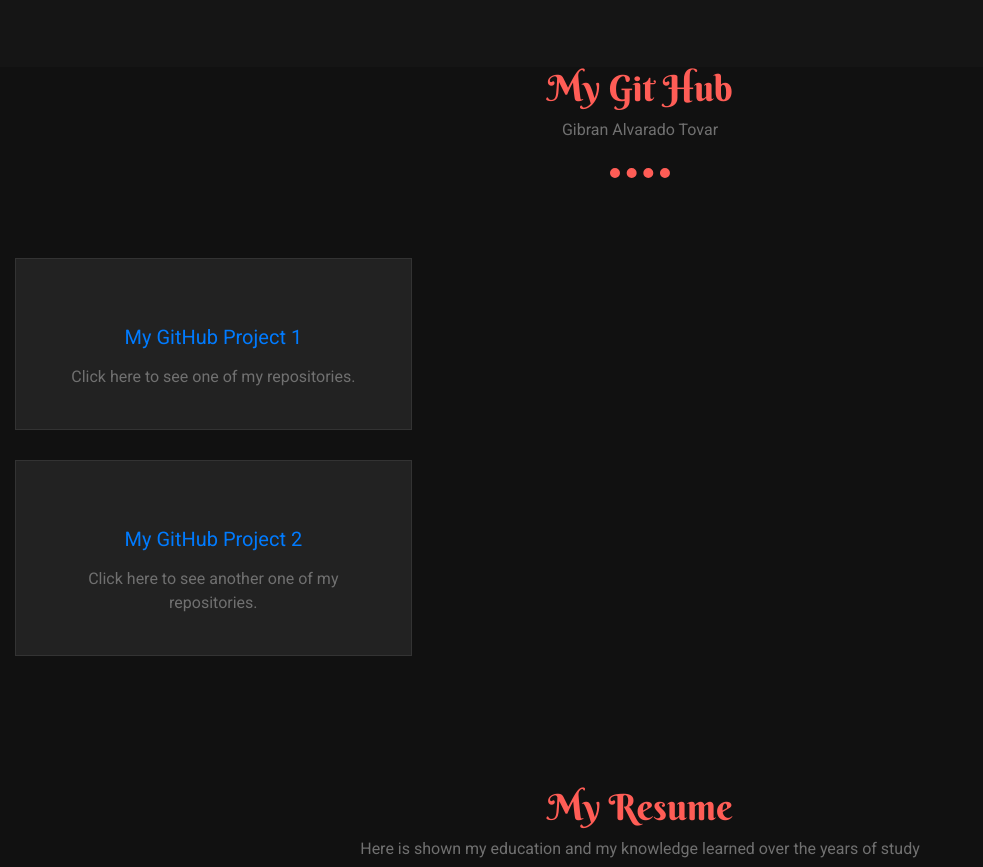
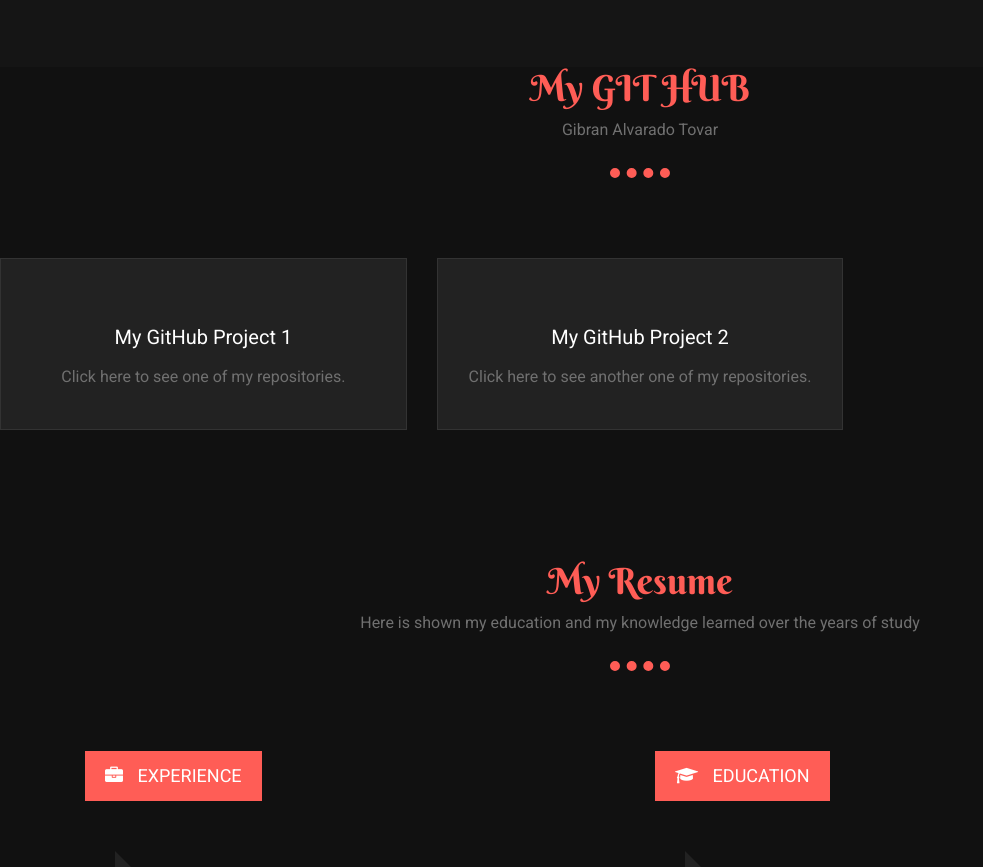
Before and after one commit to Gibran-AT21/GibranAT21.github.io, a plain HTML site: page index.html in a window 1280 px wide. Shown: the part 2429-3296 px from the top of the page, without its empty margins (0-983 px from the left). Drawn offline with Linux system fonts and the light colour scheme.

Commit message:
link 2 prueba
253-283

```diff
--- a/index.html
+++ b/index.html
@@ -252,35 +252,39 @@
 
 		<!-- Section title start -->
 <div class="section-title">
-    <h2>My Git Hub</h2>
-    <p>Gibran Alvarado Tovar </p>
+    <h2>My GIT HUB</h2>
+    <p>Gibran Alvarado Tovar</p>
 </div>
 <!-- Section title end -->
 
+<div class="row">
     <div class="col-md-4">
         <!-- GitHub Repository 1 -->
         <div class="service-single wow fadeInUp" data-wow-delay="2.1s">
+            <a href="TU_URL_DE_GITHUB_1" target="_blank" style="text-decoration: none; color: inherit;">
                 <div class="icon-box">
                     <i class="flaticon-github"></i>
                 </div>
-            <h3><a href="https://github.com/Gibran-AT21/GibranProFinalST.git" target="_blank">My GitHub Project 1</a></h3>
+                <h3>My GitHub Project 1</h3>
                 <p>Click here to see one of my repositories.</p>
+            </a>
         </div>
-        <!-- GitHub Repository 1 End -->
     </div>
 
     <div class="col-md-4">
         <!-- GitHub Repository 2 -->
         <div class="service-single wow fadeInUp" data-wow-delay="2.4s">
+            <a href="TU_URL_DE_GITHUB_2" target="_blank" style="text-decoration: none; color: inherit;">
                 <div class="icon-box">
                     <i class="flaticon-github"></i>
                 </div>
-            <h3><a href="https://github.com/Gibran-AT21/Markdown.git" target="_blank">My GitHub Project 2</a></h3>
+                <h3>My GitHub Project 2</h3>
                 <p>Click here to see another one of my repositories.</p>
-        </div>
-        <!-- GitHub Repository 2 End -->
+            </a>
         </div>
     </div>
+</div>
+
 
 	<!-- My Resume Section Starts -->
 	<section class="my-resume" id="resume">
```
Lines whose indentation alone changed are shown as unchanged.
